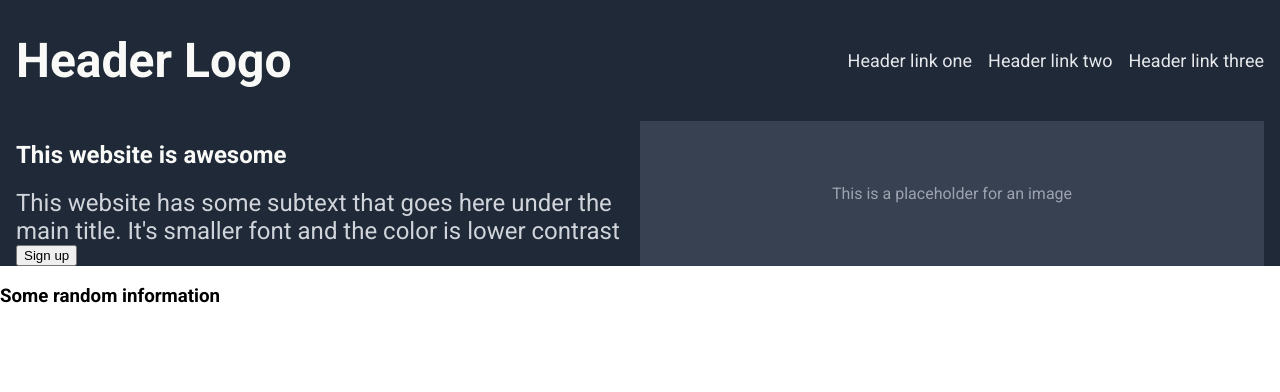
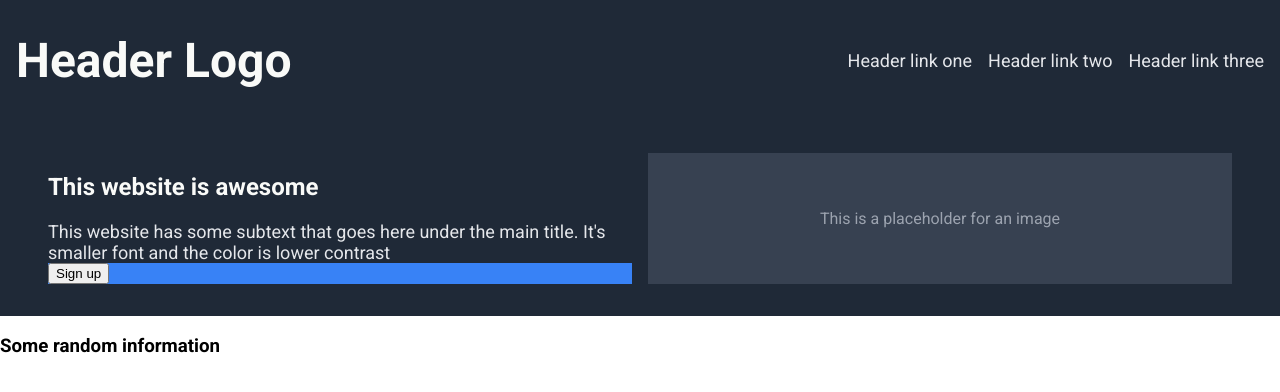
Before and after one commit to WRATHofJEZUS/top-landing-page, a plain HTML site: page index.html in a window 1280 px wide. Drawn offline with Linux system fonts and the light colour scheme.

Commit message:
index.html

```diff
--- a/index.html
+++ b/index.html
@@ -20,7 +20,7 @@
         <div class="content">
             <h2 class="large">This website is awesome</h2>
             <a class="small">This website has some subtext that goes here under the main title. It's smaller font and the color is lower contrast</a>
-            <a><button>Sign up</button></a>
+            <a class="button"><button>Sign up</button></a>
         </div>
         <a class="image">This is a placeholder for an image</a>
     </div>
--- a/style.css
+++ b/style.css
@@ -34,6 +34,7 @@ html body {
     background-color: #1f2937;
     display: flex;
     flex: 1 1 0;
+    padding: 32px;
 }
 
 .content {
@@ -51,12 +52,12 @@ html body {
 }
 
 .small {
-    color: #D1D5DB;
-    font-size: 24px;
+    color: #E5E7EB;
+    font-size: 18px;
 }
 
-.a .button {
-
+.button {
+    background-color: #3882f6;
 }
 
 .image {
@@ -66,5 +67,6 @@ html body {
     justify-content: center;
     align-items: center;
     margin-right: 16px;
+    margin-left: 16px;
     width: 50%;
 }
```
